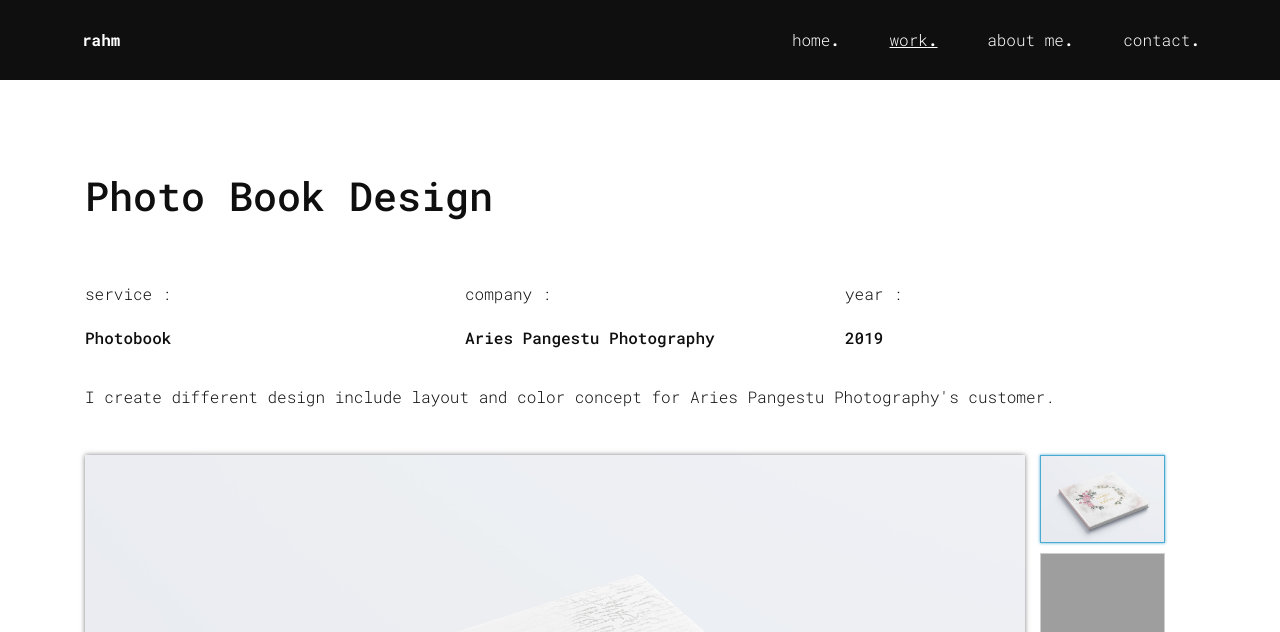
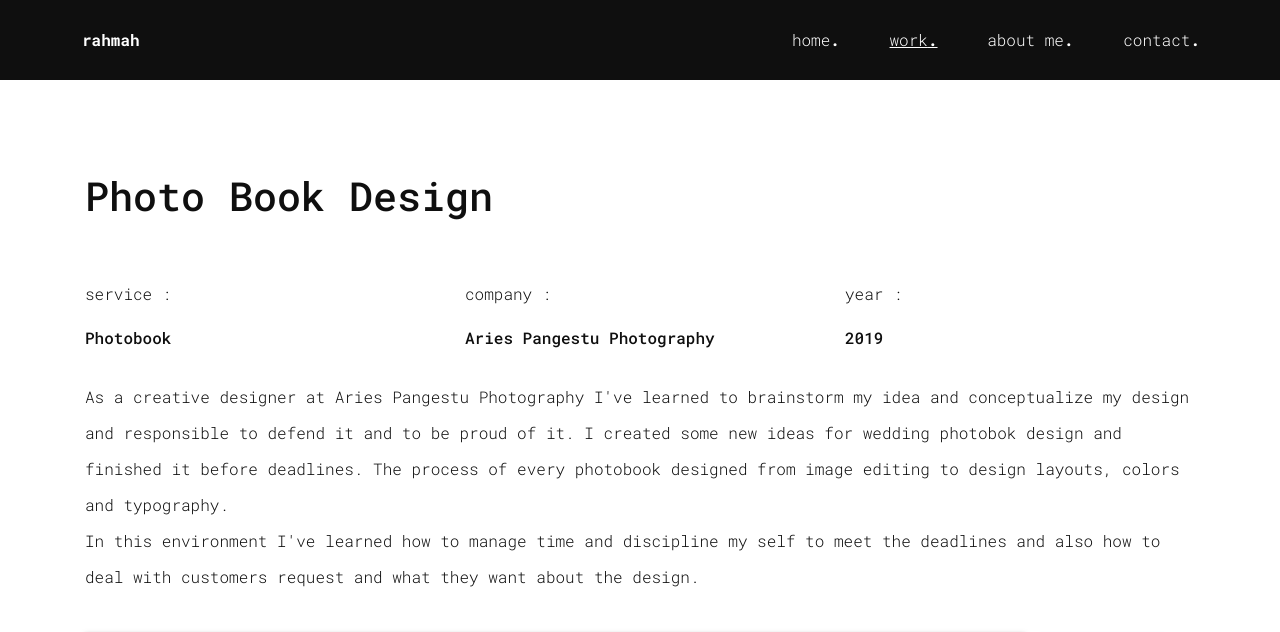
Before and after one commit to merahmahrun/portfolio.github.io, a plain HTML site: page project1.html in a window 1280 px wide. Shown: the top 632 px of the page. Drawn offline with nearby package versions, Linux system fonts and the light colour scheme; grey boxes are pictures that could not be loaded.

Commit message:
update desc

```diff
--- a/project1.html
+++ b/project1.html
@@ -34,7 +34,7 @@
             <!--------------- navbar starts here --------------->
             <nav>
                   <span id="brand">
-                        <a href="index.html">rahm</a>
+                        <a href="index.html">rahmah</a>
                   </span>
 
                   <ul id="menu">
@@ -90,7 +90,7 @@
                                           </div>
                                     </div>
                                     <br>
-                                    <p class="wow fadeInUp" data-wow-delay="1.8s">I create different design include layout and color concept for Aries Pangestu Photography's customer.</p>
+                                    <p class="wow fadeInUp" data-wow-delay="1.8s">As a creative designer at Aries Pangestu Photography I've learned to brainstorm my idea and conceptualize my design and responsible to defend it and to be proud of it. I created some new ideas for wedding photobok design and finished it before deadlines. The process of every photobook designed from image editing to design layouts, colors and typography. <br> In this environment I've learned how to manage time and discipline my self to meet the deadlines and also how to deal with customers request and what they want about the design.</p>
                               </div>
                         </div>
                   </div>
@@ -186,7 +186,7 @@
                                           <ul>
                                                 <li id="fb" class="wow fadeInUp" data-wow-delay="0.4s"><a href="https://www.linkedin.com/in/rahmahwati">li</a></li>
                                                 <li id="ig" class="wow fadeInUp" data-wow-delay="0.6s"><a href="https://www.instagram.com/_rahmahwati/">ig</a></li>
-                                                <li id="tw" class="wow fadeInUp" data-wow-delay="0.8s"><a href="#">tw</a></li>
+                                                <li id="be" class="wow fadeInUp" data-wow-delay="0.8s"><a href="#">be</a></li>
                                                 <li id="yt" class="wow fadeInUp" data-wow-delay="1s"><a href="#">yt</a></li>
                                           </ul>
 
```
